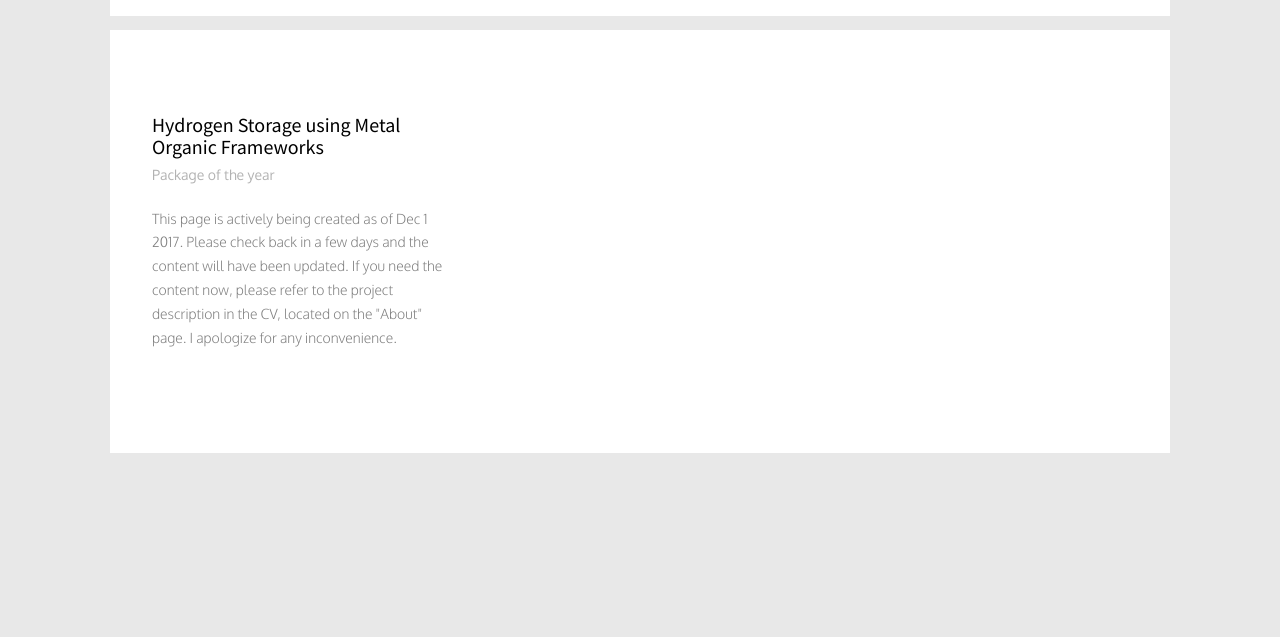
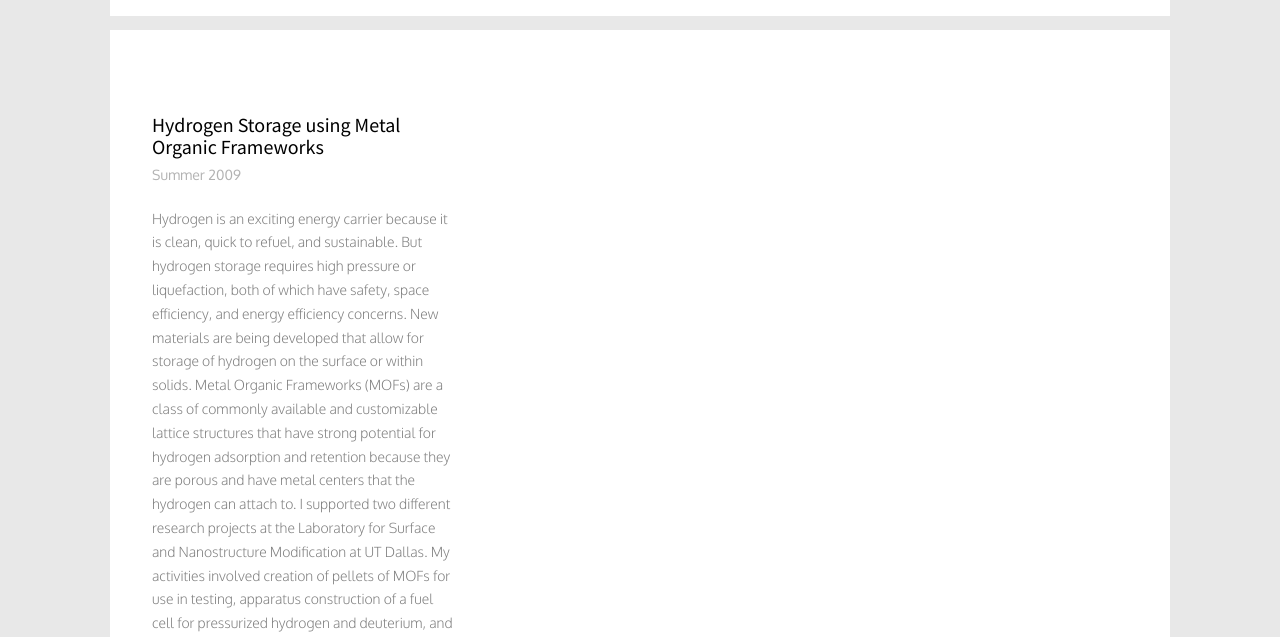
Before and after one commit to mkrenik/mkrenik.github.io, a plain HTML site: page projects/hydrogen-storage.html in a window 1280 px wide. Shown: the part 163-800 px from the top of the page. Drawn offline with Linux system fonts and the light colour scheme.

Commit message:
Changed CV and Resume to only be distinguished and not summa cum laude (no latin distinction at ETH). Also added details about Hydrogen storage project

```diff
--- a/projects/hydrogen-storage.html
+++ b/projects/hydrogen-storage.html
@@ -67,8 +67,14 @@
 			<div class="row">
 				<div class="col-md-4 fh5co-project-detail">
 					<h2 class="fh5co-project-title">Hydrogen Storage using Metal Organic Frameworks</h2>
-					<span class="fh5co-project-sub">Package of the year</span>
-					<p>This page is actively being created as of Dec 1 2017. Please check back in a few days and the content will have been updated. If you need the content now, please refer to the project description in the CV, located on the "About" page. I apologize for any inconvenience.  </p>
+					<span class="fh5co-project-sub">Summer 2009</span>
+					<p>Hydrogen is an exciting energy carrier because it is clean, quick to refuel, and sustainable. But hydrogen storage requires high pressure or liquefaction, both of which have safety, space efficiency, and energy efficiency concerns. New materials are being developed that allow for storage of hydrogen on the surface or within solids. Metal Organic Frameworks (MOFs) are a class of commonly available and customizable lattice structures that have strong potential for hydrogen adsorption and retention because they are porous and have metal centers that the hydrogen can attach to.
+
+I supported two different research projects at the Laboratory for Surface and Nanostructure Modification at UT Dallas. My activities involved creation of pellets of MOFs for use in testing, apparatus construction of a fuel cell for pressurized hydrogen and deuterium, and running adsorption trials using FTIR spectroscopy.
+
+In the first project, the goal was to remove solvent leftover from production from the MOF structures in a more efficient way. Usually solvent removal is done by replacing the existing solvent with one that has a lower boiling point, and then evaporating the new solvent. But the replacement solvents can have high surface tensions, which can destroy the framework. We were working on a method using supercritical CO2.
+
+The second project involved trying to modify the MOF such that the structure can retain hydrogen adsorption after pressurized hydrogen is removed from the fuel cell.  </p>
 				</div>
 
 			</div>
```
Also changed, not shown: cv/cv-mk.html (+1 -1 lines), 4 other files.
